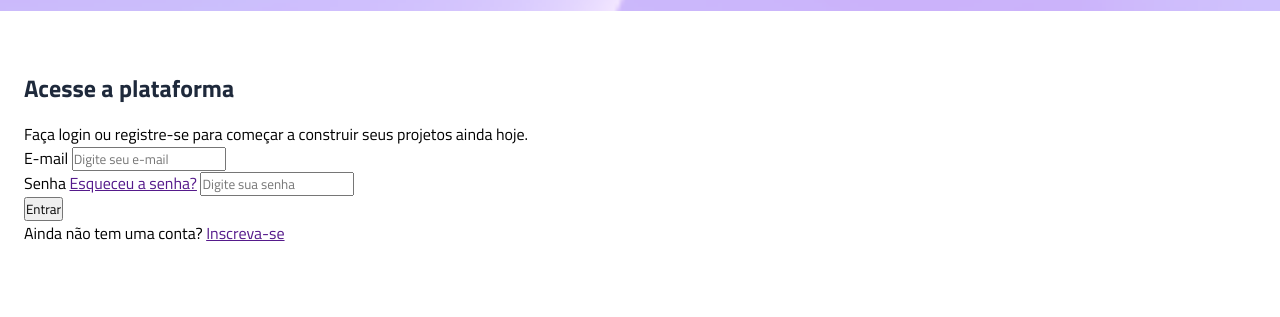
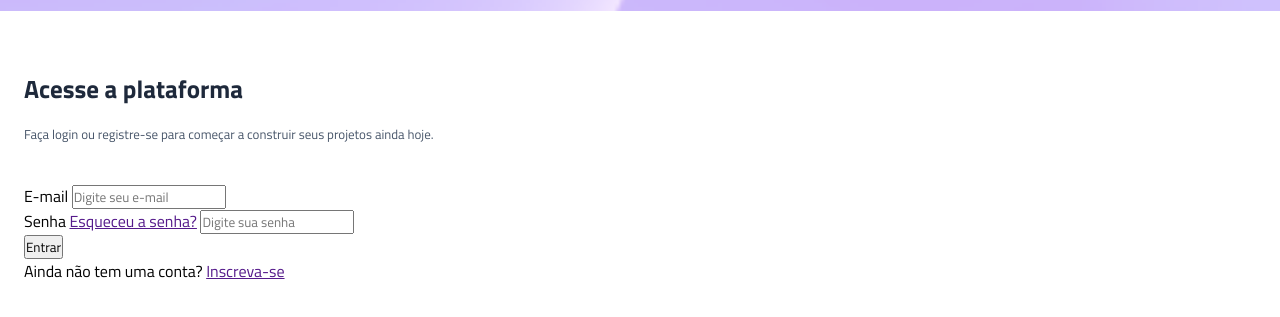
Before and after one commit to jessicacaetano12c/projeto-vertigo, a plain HTML site: page index.html in a window 1280 px wide. Shown: the part 123-440 px from the top of the page. Drawn offline with Linux system fonts and the light colour scheme.

Commit message:
termino da section descricao

```diff
--- a/style.css
+++ b/style.css
@@ -27,7 +27,16 @@ main {
     padding-inline: 1.5rem;
 }
 
+.descricao {
+    margin-bottom: 2.5rem;
+}
+
 .descricao h1 {
     color: var(--gray-800);
     margin-bottom: 1rem;
+    font-size: 1.5625rem;
 }
+.descricao p {
+    font-size: 0.8125rem;
+    color: var(--gray-600);
+}
```
